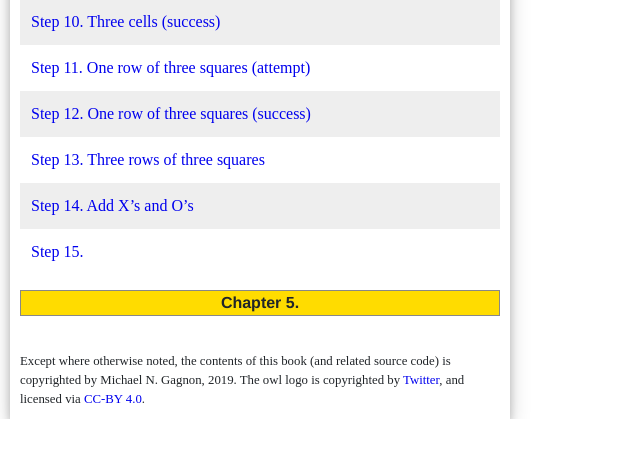
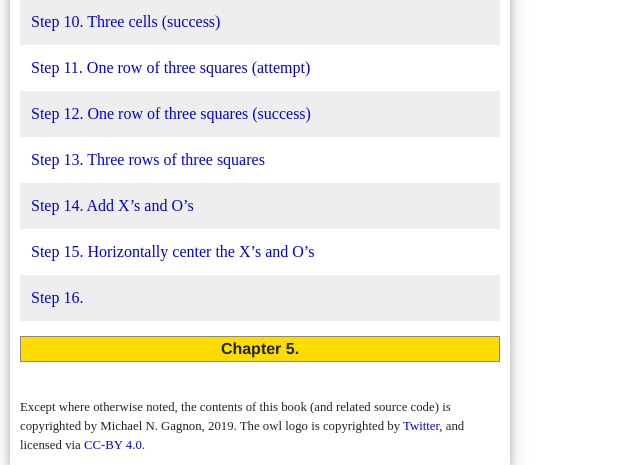
Before and after one commit to mikegagnon/js, a PHP site: page /vol2/index.php in a window 1280 px wide. Shown: the part 1436-1901 px from the top of the page, without its empty margins (0-640 px from the left). Before the commit the page ends 1855 px from the top, so only its background shows below. Run offline with PHP 8.4, Linux system fonts and the light colour scheme.

Commit message:
Horizontally center

```diff
--- a/vol2/index.php
+++ b/vol2/index.php
@@ -745,7 +745,88 @@ noteheader('note-grid-html'); ?>
 </div>") ?>
 <? notefooter(); ?>
 
+<? #############################################################################
+stepheader('note-horiz-center', 'Horizontally center the X&rsquo;s and O&rsquo;s'); ?>
 
+    <p>Building upon <a href="#note-x-and-o-css">the CSS</a> and
+    <a href="#note-x-and-o-html">the HTML</a> from the previous step,
+    modify the CSS by adding <? codecss('text-align: center;')?> to the bottom
+    of the <?codenone('cell')?> class. Your CSS pane should read as follows:
+    </p>
+
+<? precss(".row {
+    clear: left;
+}
+
+.cell {
+    height: 60px;
+    width: 60px;
+    background-color: lightgray;
+    margin-bottom: 5px;
+    float: left;
+    margin-right: 5px;
+    text-align: center;
+}") ?>
+
+    <p>Your preview pane should look something like:</p>
+
+<div class="html-page">
+    <div class='row_1'>
+        <div class='cell_5'>X</div>
+        <div class='cell_5'>O</div>
+        <div class='cell_5'>X</div>
+    </div>
+    <div class='row_1'>
+        <div class='cell_5'>O</div>
+        <div class='cell_5'>X</div>
+        <div class='cell_5'>O</div>
+    </div>
+    <div class='row_1'>
+        <div class='cell_5'>X</div>
+        <div class='cell_5'>O</div>
+        <div class='cell_5'>X</div>
+    </div>
+    <div style="clear:both;"></div>
+</div>
+
+<? stepoverview(); ?>
+<? stepfooter(); ?>
+
+
+<? #############################################################################
+noteheader('note-x-and-o-css'); ?>
+<? precss(".row {
+    clear: left;
+}
+
+.cell {
+    height: 60px;
+    width: 60px;
+    background-color: lightgray;
+    margin-bottom: 5px;
+    float: left;
+    margin-right: 5px;
+}") ?>
+<? notefooter(); ?>
+
+<? #############################################################################
+noteheader('note-x-and-o-html'); ?>
+<? prehtml("<div class='row'>
+    <div class='cell'>X</div>
+    <div class='cell'>O</div>
+    <div class='cell'>X</div>
+</div>
+<div class='row'>
+    <div class='cell'>O</div>
+    <div class='cell'>X</div>
+    <div class='cell'>O</div>
+</div>
+<div class='row'>
+    <div class='cell'>X</div>
+    <div class='cell'>O</div>
+    <div class='cell'>X</div>
+</div>") ?>
+<? notefooter(); ?>
 
 <? ########################################################################## ?>
 <? ########################################################################## ?>
--- a/vol2/style/vol2.css
+++ b/vol2/style/vol2.css
@@ -57,3 +57,14 @@ iframe {
 .row_1 {
     clear: left;
 }
+
+
+.cell_5 {
+    height: 60px;
+    width: 60px;
+    background-color: lightgray;
+    margin-bottom: 5px;
+    float: left;
+    margin-right: 5px;
+    text-align: center;
+}
```
